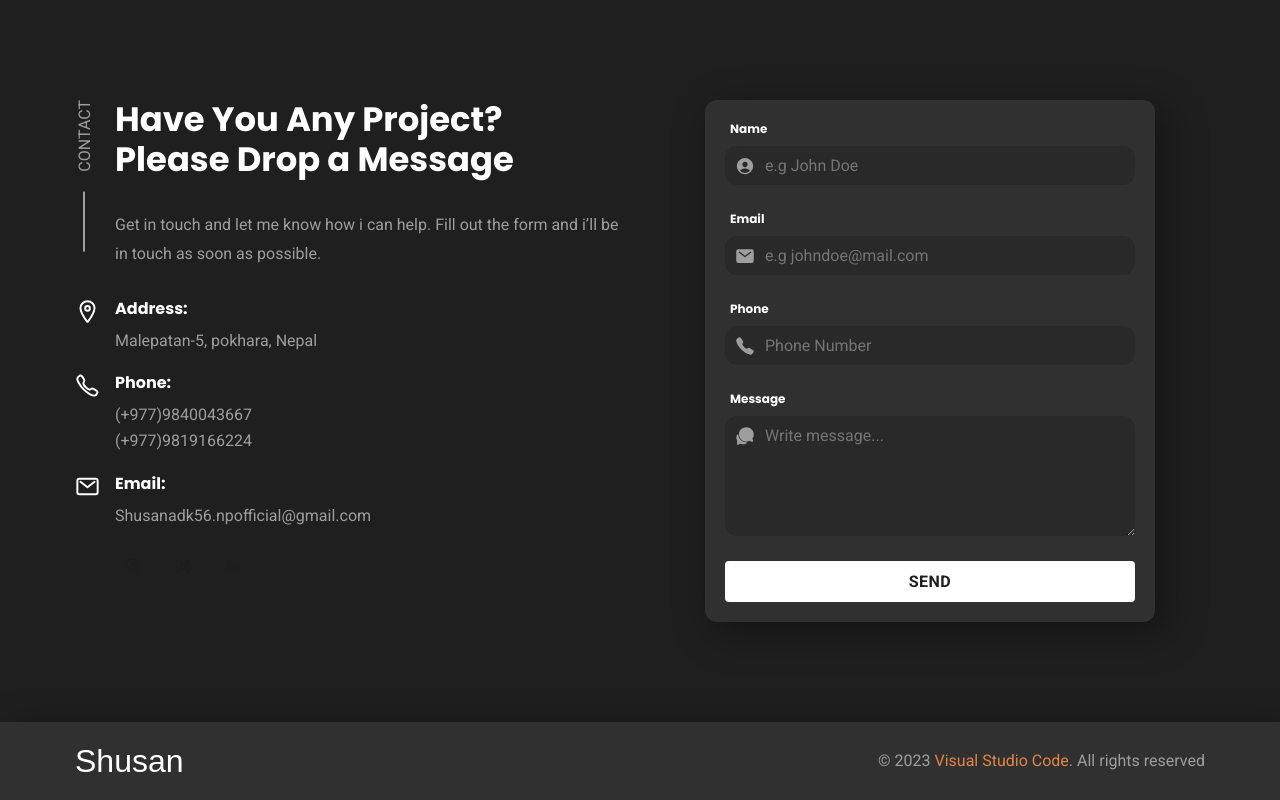
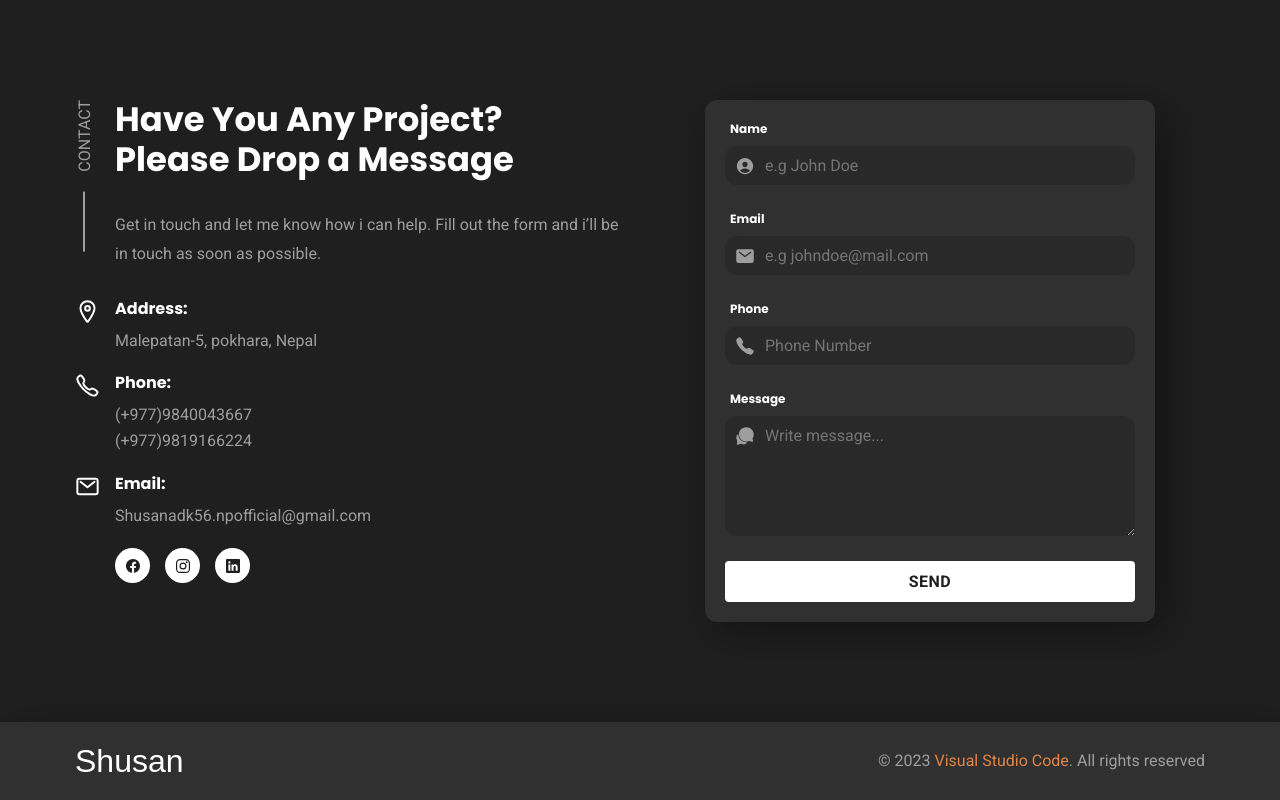
Before and after one commit to shusanadk562/Front-end-Website, a plain HTML site: page index.html in a window 1280 px wide. Shown: the part 2891-3691 px from the top of the page. Drawn offline with nearby package versions, Linux system fonts and the light colour scheme; a web font is replaced by a local one.

Commit message:
Update style.css
color updated

```diff
--- a/assets/css/style.css
+++ b/assets/css/style.css
@@ -935,7 +935,7 @@ main
 .contact-social-link
 {
   position: relative;
-  background: var(--color-primary);
+  background: var(---color-primary);
   color: var(--bg-primary);
   width: 35px;
   height: 35px;
```
